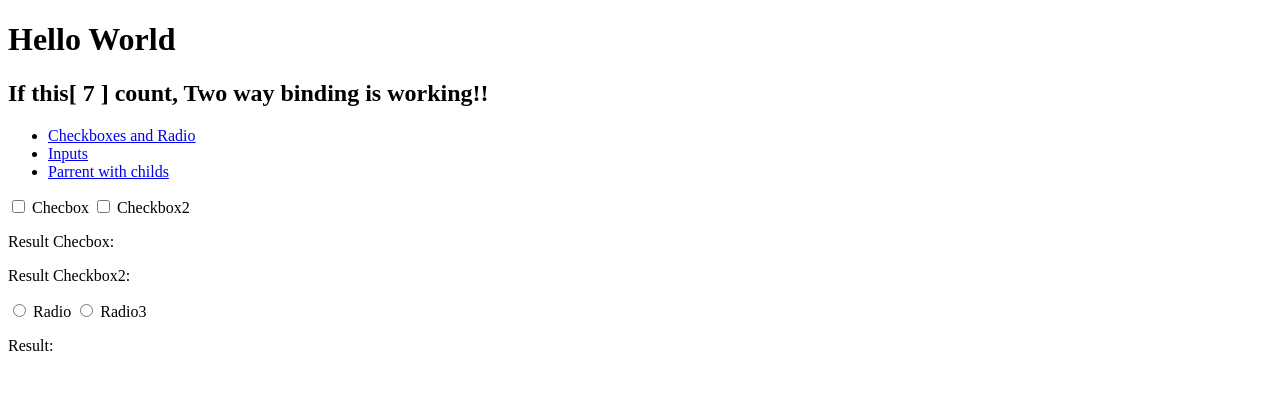
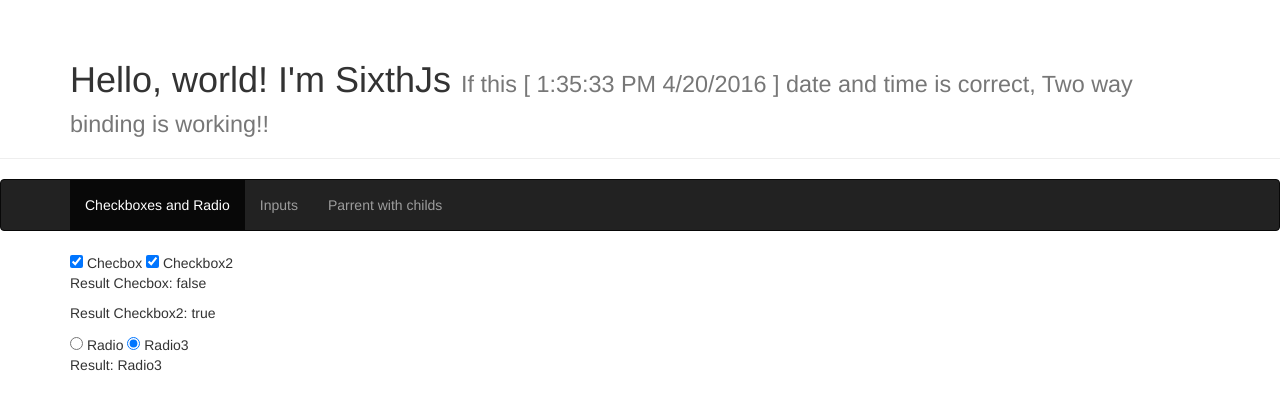
Before and after one commit to ssteffann/SixthJs, a plain HTML site: page sandbox/index.html in a window 1280 px wide. Both pictures are taken after a click on the link "Checkboxes and Radio". Drawn offline with nearby package versions, Linux system fonts and the light colour scheme.

Commit message:
some refactoring

```diff
--- a/sandbox/index.html
+++ b/sandbox/index.html
@@ -3,23 +3,20 @@
 <head>
   <meta charset="UTF-8">
   <title>Sanndbox for SixthJs library</title>
+
+  <link rel="stylesheet"
+        href="https://maxcdn.bootstrapcdn.com/bootstrap/3.3.6/css/bootstrap.min.css"
+        integrity="sha384-1q8mTJOASx8j1Au+a5WDVnPi2lkFfwwEAa8hDDdjZlpLegxhjVME1fgjWPGmkzs7"
+        crossorigin="anonymous">
 </head>
 <body>
-<h1>Hello World</h1>
 
-<div data-controller="testController">
-  <h2>If this[ <span data-bind="{ text:counter }"></span> ] count, Two way
-    binding is working!!</h2>
+<header data-controller="testController">
+  <div data-bind="{ include: partials/header.html }"></div>
+</header>
 
-  <ul>
-    <li><a href="#/checkbox">Checkboxes and Radio</a></li>
-    <li><a href="#/inputs">Inputs</a></li>
-    <li><a href="#/parrent">Parrent with childs</a></li>
-  </ul>
 
-</div>
-
-<div data-view></div>
+<div class="container" data-view></div>
 
 
 <script src="../src/sixth_v2.js"></script>
--- /dev/null
+++ b/sandbox/partials/header.html
@@ -0,0 +1,22 @@
+<div class="page-header">
+  <div class="container">
+    <h1>
+      Hello, world! I'm SixthJs
+      <small>
+        If this [ <span data-bind="{ text:time }"></span> ] date and time is correct,
+        Two way binding is working!!
+      </small>
+    </h1>
+  </div>
+
+</div>
+<nav class="navbar navbar-default navbar-inverse">
+  <div class="container">
+    <ul class="nav navbar-nav">
+      <li class="active"><a href="#/checkbox">Checkboxes and Radio</a></li>
+      <li><a href="#/inputs">Inputs</a></li>
+      <li><a href="#/parrent">Parrent with childs</a></li>
+    </ul>
+
+  </div>
+</nav>
--- a/sandbox/sandbox.js
+++ b/sandbox/sandbox.js
@@ -17,38 +17,46 @@ sixth.route
     url: '/parrent',
     templateUrl: 'partials/parent-tpl.html',
     controller: 'RepeaterCtrl'
-	});
+  })
+  .check();
 
 sixth.controller('testController', function() {
   this.binder = 'test';
-	this.test = 'testerel';
-	this.counter = 0;
 
   this.myObj = {
     property: 'work'
   };
+  let getTime = () => {
+    let time = new Date();
 
-	setInterval(() =>  this.counter++, 1000);
+    return `${time.toLocaleTimeString()} ${time.toLocaleDateString()}`;
+  }
+
+
+  this.time = getTime();
+  setInterval(() => this.time = getTime(), 1000);
 })
 
-	.controller('CheckboxCtrl', () => {
-		this.textarea = "textarea";
+  .controller('CheckboxCtrl', function() {
 
     this.checkbox = 'false';
     this.checkbox2 = 'true';
     this.radio = "Radio3";
   })
 
-	.controller('SelectCtrl', () => {
+  .controller('SelectCtrl', function() {
+    this.textarea = "textarea";
+    this.test = 'testerel';
+
     this.select = 'test';
+    this.showData = true;
+
     this.onSelect = function() {
       console.log('You just selected something', this.select);
     }
-
-		this.showData = true;
   })
 
-	.controller('RepeaterCtrl', () => {
+  .controller('RepeaterCtrl', function() {
     this.collection = ['test', 'test2', 'test3', 'test4'];
 
     this.addItem = function() {
--- a/src/sixth_v2.js
+++ b/src/sixth_v2.js
@@ -21,7 +21,7 @@
   /** ***************************************************************** **/
 
   let self = {}
-    , bindingTypes
+    , Binding_Types
     , utils;
 
   window.sixth = self;
@@ -31,7 +31,9 @@
       if(!elem) return;
 
       for (let i=0, lgth = elem.length; i < lgth; i++) {
-        fn(elem[i], i);
+        if (elem[i].tagName) {
+          fn(elem[i], i);
+        }
       }
     },
     isUndefined: (value) => typeof value === 'undefined',
@@ -54,7 +56,7 @@
     },
     parseAttrData: (attrValue) => {
       try {
-        let json = attrValue.replace(/[.\w\d-]+/g, '"$&"');
+        let json = attrValue.replace(/[.\w\d\/-]+/g, '"$&"');
 
         return JSON.parse(json);
       } catch (err) {
@@ -110,7 +112,8 @@
 
       if(!ctrl || !ctrlEelem) return;
 
-      elements = utils.getdomElemens(ctrlEelem)
+      elements = utils.getdomElemens(ctrlEelem);
+
       ctrl.bindModel();
 
       ctrl.bindElements(elements);
@@ -164,7 +167,7 @@
     };
 
     registerElement(element, property, type) {
-      !element.isRegistered && this.modelView[property][type]
+      this.modelView[property][type]
         ? this.modelView[property][type].push(element)
         : this.modelView[property][type] = [element];
     };
@@ -179,7 +182,7 @@
           return element.isTouched = false;
         }
 
-        bindingTypes[type].render.call(this, element, value);
+        Binding_Types[type].render.call(this, element, value);
       })
     };
 
@@ -188,29 +191,25 @@
      * @returns {*}
      */
     bindElements(elements) {
-      for (let i = 0, length = elements.length; i < length; i++) {
-        let element = elements[i];
-
-        if (!element.tagName) {
-          return;
-        }
+      utils.forEachNode(elements, (element) => {
 
         let data = utils.parseAttrData(element.getAttribute(BIND_ATTR));
         element.bindingTypes = data;
 
-        for (let type in data) {
-          if (type!='include' && !this.modelView.hasOwnProperty(data[type])) {
+        Object.keys(data).forEach((type) => {
+
+          if (type !== 'include' && !this.modelView.hasOwnProperty(data[type])) {
             return;
           }
 
-          if (!bindingTypes.hasOwnProperty(type)) {
+          if (!Binding_Types.hasOwnProperty(type)) {
             return new logError('Invalid binding type in: ' + type)
           }
 
-          bindingTypes[type].init.call(this, element, this.scope, data[type]);
-          bindingTypes[type].render.call(this, element, this.scope[data[type]]);
-        }
-      }
+          Binding_Types[type].init.call(this, element, this.scope, data[type]);
+          Binding_Types[type].render.call(this, element, this.scope[data[type]]);
+        });
+      });
     };
   };
 
@@ -225,7 +224,6 @@
         if (this.status >= 200 && this.status < 300) {
           return resolve(request.response);
         }
-        console.log('onload', this.status)
         return reject({
           status: this.status,
           data: request.statusText
@@ -233,7 +231,6 @@
       };
 
       request.onerror = function() {
-        console.log('error')
         return reject({
           status: this.status,
           data: request.statusText
@@ -340,7 +337,6 @@
     }
 
     register(state = {}) {
-      console.log('this.routes', this.routes)
       this.routes.push(state);
 
       return this;
@@ -380,24 +376,24 @@
 
     self.$http.get(state.templateUrl)
       .then((html)=> {
-  /*      let div = document.createElement('div')
-          , fragment = document.createDocumentFragment()
-          , elements;
+        let div = document.createElement('div')
+          , fragment = document.createDocumentFragment();
 
         div.innerHTML = html;
+        element.innerHTML = '';
 
         fragment.appendChild(div);
 
-        elements = utils.getdomElemens(fragment);*/
+        bootsrapper.registerElement(state.controller, fragment);
 
-        element.innerHTML = html;
 
-        bootsrapper.registerElement(state.controller, element);
+        element.appendChild(fragment);
       })
       .catch((error) => {
-        console.log('error', error)
+        throw new Error(error);
       });
   });
+
   self.$http = {
     'get': (url, params, headers) => Http({ method: 'GET', url: url, params: params, headers: headers }),
     'post': (url, params, headers) => Http({ method: 'POST', url: url, params: params, headers: headers }),
@@ -407,7 +403,7 @@
     'head': (url, params, headers) => Http({ method: 'HEAD', url: url, params: params, headers: headers }),
   };
 
-  bindingTypes = {
+  Binding_Types = {
     model: {
       init: function(element, scope, property, stopRegister) {
         let setValue
@@ -450,8 +446,6 @@
         element.addEventListener(event.name, event.fn, false);
       },
       render: function(element, value) {
-        //console.log('render model')
-
         let elementsType = {
           checkbox: (element, value) => {
             element.setAttribute('checked', value);
@@ -509,7 +503,6 @@
         (!stopRegister) && this.registerElement(element, property, 'if')
       },
       render: function(element, value) {
-        //console.log('render if', value)
         if (value&& !element.innerHTML) {
           let innerElements;
 
@@ -557,7 +550,7 @@
             model[property] = value
 
             if (property === 'length') {
-              bindingTypes.repeat.render.call(this, element, model);
+              Binding_Types.repeat.render.call(this, element, model);
             }
 
             return true;
@@ -590,11 +583,11 @@
               for (let type in data) {
 
                 if (data[type] === element.bindingTypes.alias) {
-                  bindingTypes[type].init.call(this, node, value, index, true);
-                  bindingTypes[type].render.call(this, node, item);
+                  Binding_Types[type].init.call(this, node, value, index, true);
+                  Binding_Types[type].render.call(this, node, item);
                 } else {
-                  bindingTypes[type].init.call(this, node, this.scope, data[type]);
-                  bindingTypes[type].render.call(this, node, this.scope[data[type]]);
+                  Binding_Types[type].init.call(this, node, this.scope, data[type]);
+                  Binding_Types[type].render.call(this, node, this.scope[data[type]]);
                 }
               }
             }
```
Also changed, not shown: sandbox/partials/inputs.html (+4 -4 lines), sandbox/partials/parent-tpl.html (+1 -1 lines). Lines whose indentation alone changed are shown as unchanged.
